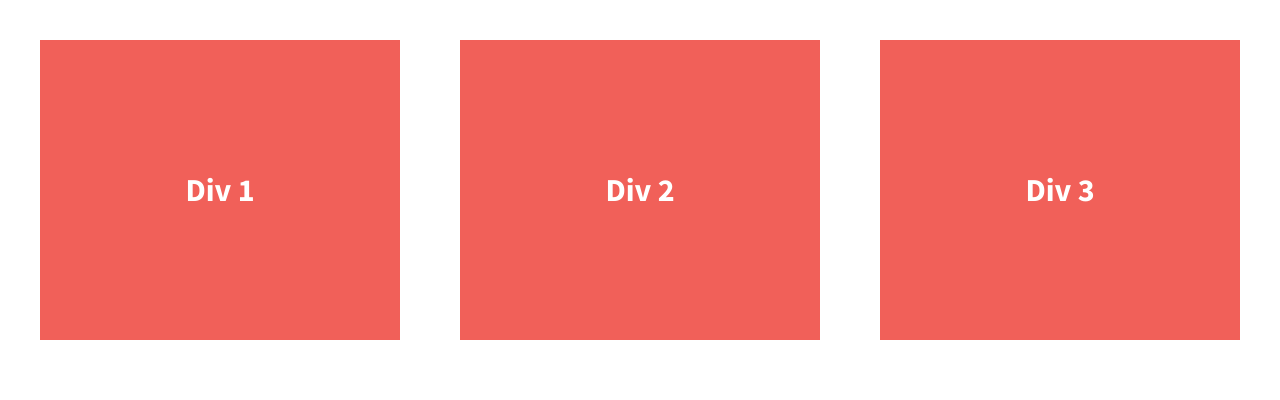
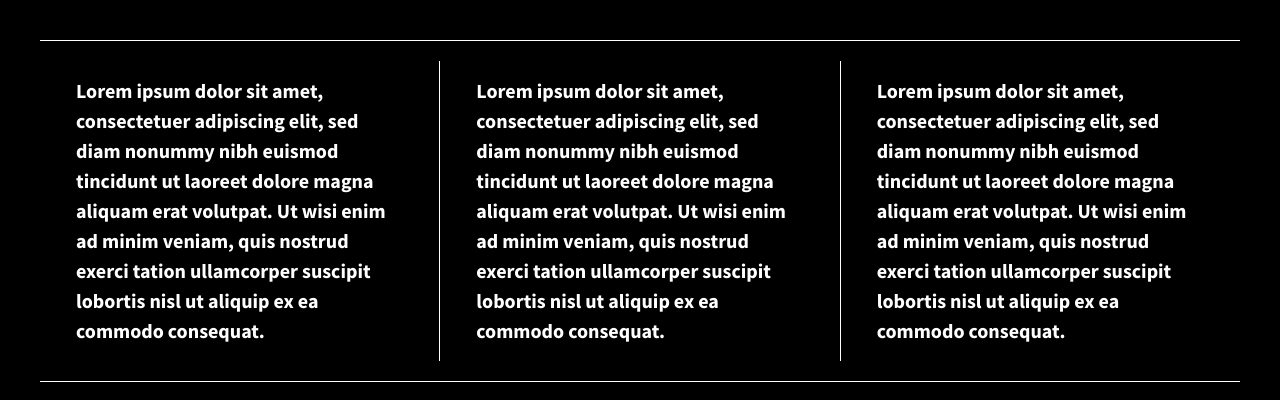
Before and after one commit to hellochristinemoore/flexbox-starter-divs, a plain HTML site: page index.html in a window 1280 px wide. Drawn offline with nearby package versions, Linux system fonts and the light colour scheme.

Commit message:
Initial commit

```diff
--- a/css/main.css
+++ b/css/main.css
@@ -106,6 +106,7 @@ body {
   padding: 2em;
   font-size: 1.25em;
   height: 100%;
+  background-color: black;
 }
 
 .wrapper {
@@ -113,19 +114,26 @@ body {
   font-weight: 700;
   display: flex;
   justify-content: space-between;
+  border-top: solid white 1px;
+  border-bottom: solid white 1px;
+  padding: 20px 0px;
 }
 
 .div-1, .div-2, .div-3 {
   /*give the divs a width of 30%, add display:flex, set justify-content and align-items to center*/
   color: #fff;
   line-height: 1.5em;
-  font-size: 1.6em;
-  background-color: #f16059;
+  font-size: 1em;
   height: 300px;
   display: flex;
-  width: 30%;
+  width: 33.3%;
   justify-content: center;
   align-items: center;
+  padding: 0 3%;
+}
+
+.div-2, .div-3 {
+    border-left: solid 0.5px;
 }
 
 
--- a/index.html
+++ b/index.html
@@ -23,13 +23,13 @@
 
         <section class="wrapper">
             <div class="div-1">
-                Div 1
+                <p>Lorem ipsum dolor sit amet, consectetuer adipiscing elit, sed diam nonummy nibh euismod tincidunt ut laoreet dolore magna aliquam erat volutpat. Ut wisi enim ad minim veniam, quis nostrud exerci tation ullamcorper suscipit lobortis nisl ut aliquip ex ea commodo consequat.</p>
             </div>
             <div class="div-2">
-                Div 2
+                <p>Lorem ipsum dolor sit amet, consectetuer adipiscing elit, sed diam nonummy nibh euismod tincidunt ut laoreet dolore magna aliquam erat volutpat. Ut wisi enim ad minim veniam, quis nostrud exerci tation ullamcorper suscipit lobortis nisl ut aliquip ex ea commodo consequat.</p>
             </div>
             <div class="div-3">
-                Div 3
+                <p>Lorem ipsum dolor sit amet, consectetuer adipiscing elit, sed diam nonummy nibh euismod tincidunt ut laoreet dolore magna aliquam erat volutpat. Ut wisi enim ad minim veniam, quis nostrud exerci tation ullamcorper suscipit lobortis nisl ut aliquip ex ea commodo consequat.</p>
             </div>
         </section>
 
```
